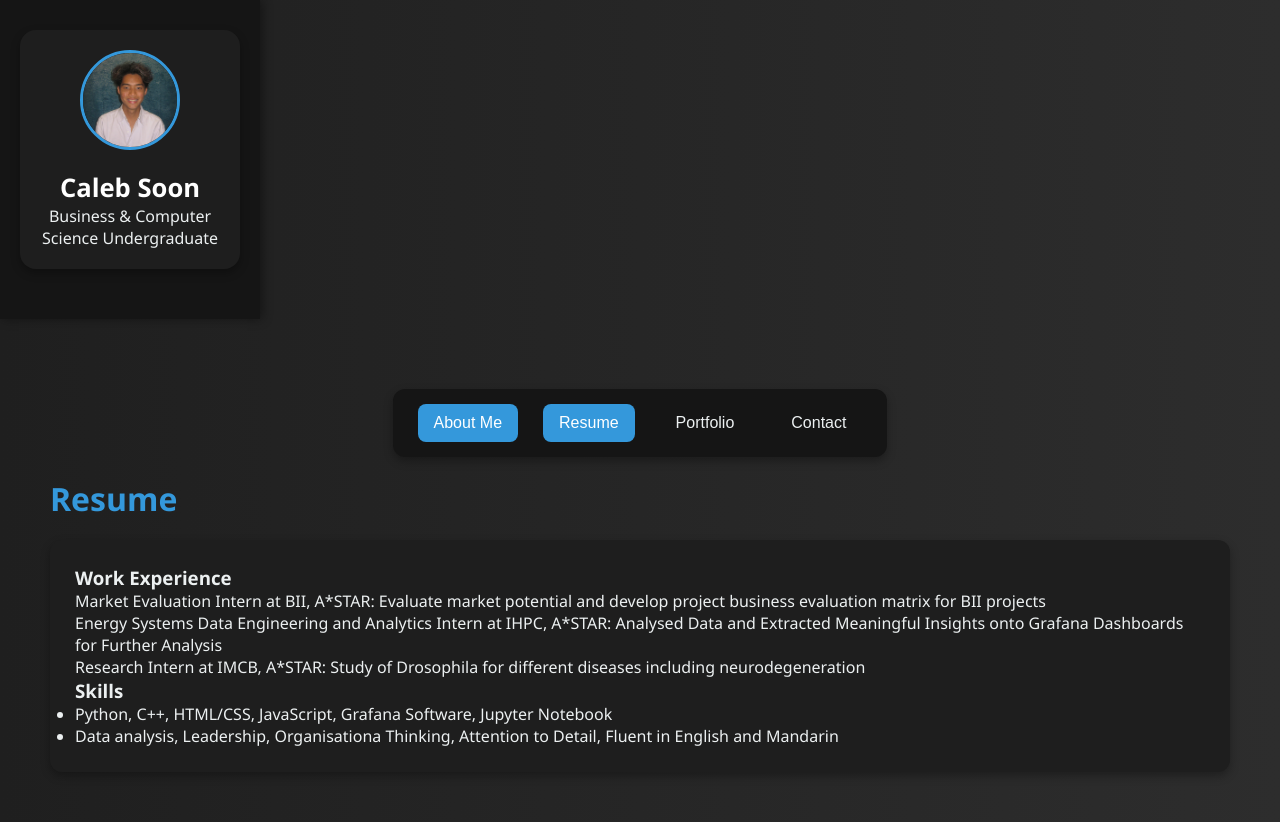
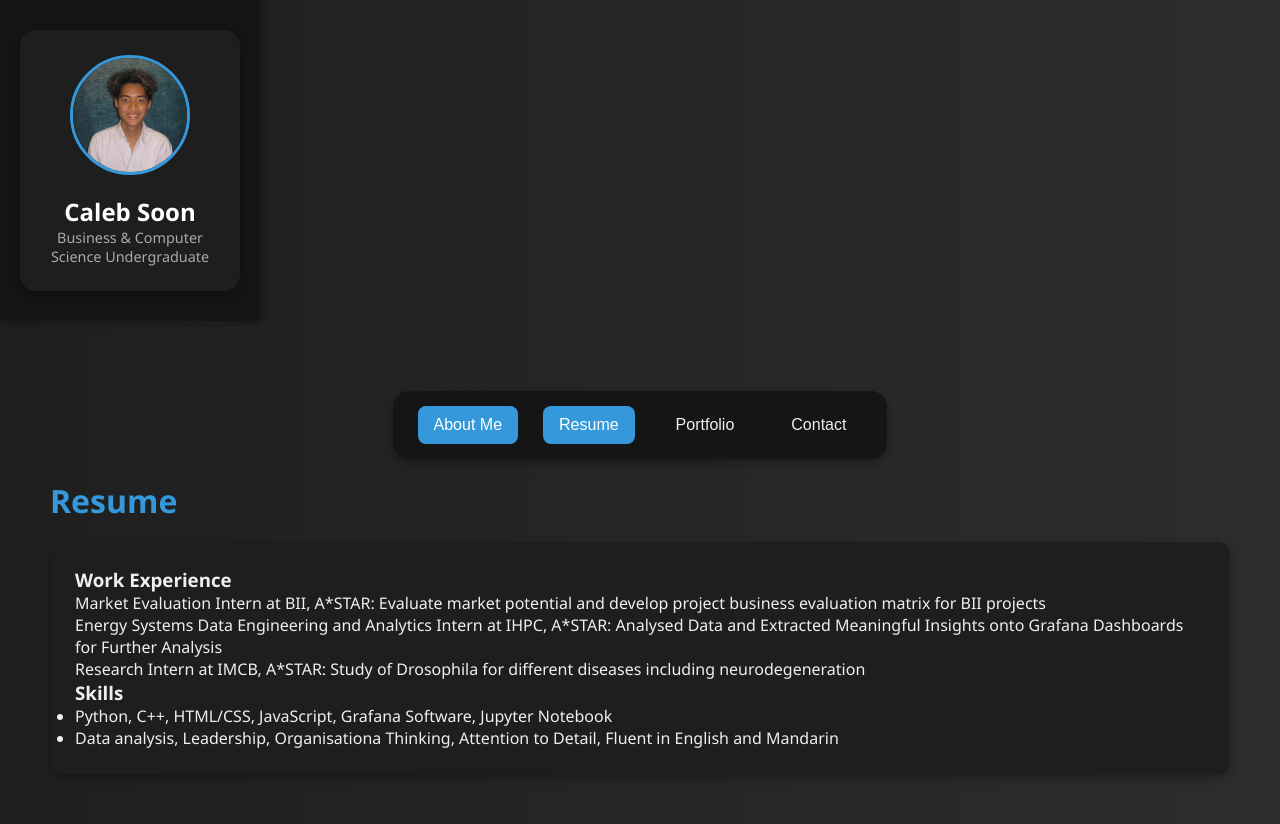
Before and after one commit to calebsooon/portfolio_site, a plain HTML site: page index.html in a window 1280 px wide. Drawn offline with nearby package versions, Linux system fonts and the light colour scheme.

Commit message:
Initial commit: Portfolio website

```diff
--- a/index.html
+++ b/index.html
@@ -17,16 +17,17 @@
 <body>
   <main>
     <aside class="sidebar">
-      <div class="sidebar-info">
+        <div class="profile">
           <figure class="avatar-box">
             <img src="assets/images/profile.jpg" alt="Caleb Soon" width="100">
           </figure>
           <div class="info-content">
             <h1 class="name">Caleb Soon</h1>
-          <p class="title">Business & Computer Science Undergraduate</p>
+            <p class="subtitle">Business & Computer Science Undergraduate</p>
           </div>
         </div>
       </aside>
+
 
     <div class="main-content">
       <nav class="navbar">
--- a/style.css
+++ b/style.css
@@ -42,6 +42,16 @@ body {
   color: #aaaaaa;
   text-align: center;
 }
+
+.profile {
+  background-color: #1e1e1e;
+  border-radius: 16px;
+  padding: 25px 20px;
+  text-align: center;
+  box-shadow: 0 4px 12px rgba(0, 0, 0, 0.3);
+  width: 100%;
+}
+
 
 .nav {
   margin-top: 30px;
@@ -139,12 +149,13 @@ a:hover {
 /* Navbar styling for top bar */
 .navbar {
   background-color: #151515;
-  border-radius: 12px;
+  border-radius: 16px;
   padding: 15px 25px;
   margin: 20px auto;
   width: fit-content;
   box-shadow: 0 4px 10px rgba(0, 0, 0, 0.3);
 }
+
 
 .navbar-list {
   display: flex;
```
Lines whose indentation alone changed are shown as unchanged.
